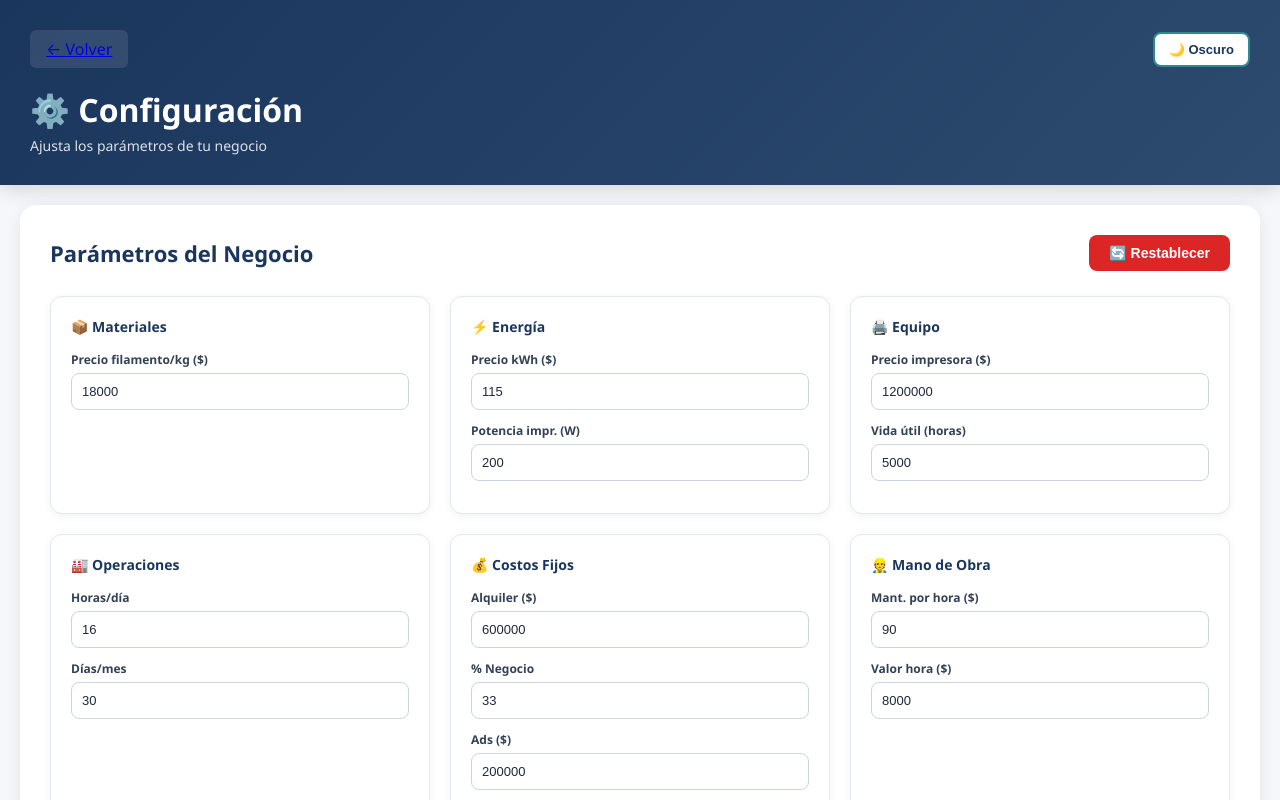
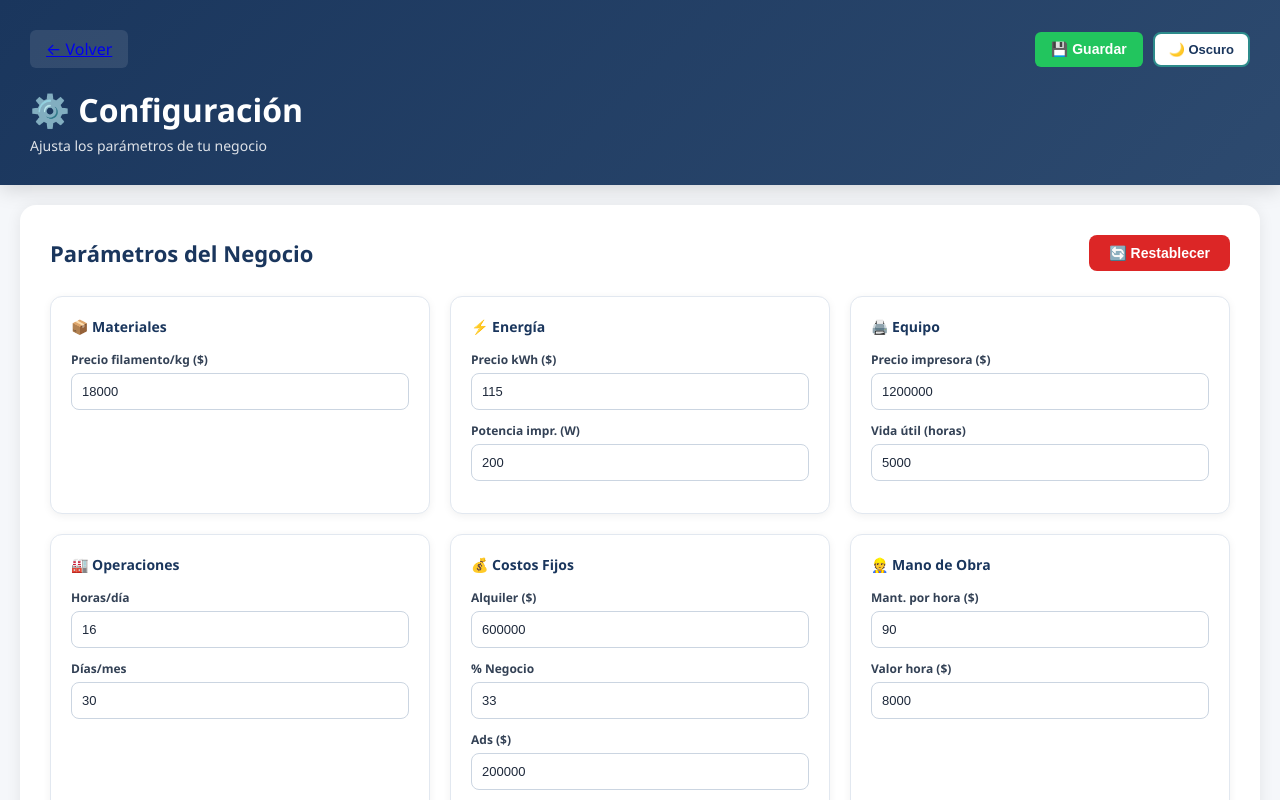
Before and after one commit to JerryblackVe/calculadora-3d, a Next.js app: page /config in a window 1280 px wide. Shown: the top 800 px of the page. Built offline with nearby package versions, Linux system fonts and the light colour scheme; no server answers; the database is empty.

Commit message:
feat: add save buttons to main and config pages

```diff
--- a/pages/config.js
+++ b/pages/config.js
@@ -23,6 +23,7 @@ const DEFAULT_CONFIG = {
 export default function Config() {
   const [darkMode, setDarkMode] = useState(false)
   const [config, setConfig] = useState(DEFAULT_CONFIG)
+  const [saved, setSaved] = useState(false)
 
   useEffect(() => {
     const savedDarkMode = localStorage.getItem('calc3d_darkMode')
@@ -53,6 +54,12 @@ export default function Config() {
   const totalFijos = config.ads + config.monotributo + config.gasolina + alquilerNegocio
   const overheadPorHora = totalFijos / horasImpresionMes
 
+  const guardarCambios = async () => {
+    await saveConfig(config)
+    setSaved(true)
+    setTimeout(() => setSaved(false), 2000)
+  }
+
   const resetConfig = () => {
     setConfig(DEFAULT_CONFIG)
     saveConfig(DEFAULT_CONFIG)
@@ -65,9 +72,14 @@ export default function Config() {
       <header style={{...styles.header, ...theme.header}}>
         <div style={styles.headerTop}>
           <Link href="/" style={styles.backButton}>← Volver</Link>
-          <button onClick={() => setDarkMode(!darkMode)} style={{...styles.themeToggle, ...theme.themeToggle}}>
-            {darkMode ? '☀️ Claro' : '🌙 Oscuro'}
-          </button>
+          <div style={{display: 'flex', gap: '10px'}}>
+            <button onClick={guardarCambios} style={{...styles.saveButton, ...theme.saveButton}}>
+              {saved ? '✅ Guardado' : '💾 Guardar'}
+            </button>
+            <button onClick={() => setDarkMode(!darkMode)} style={{...styles.themeToggle, ...theme.themeToggle}}>
+              {darkMode ? '☀️ Claro' : '🌙 Oscuro'}
+            </button>
+          </div>
         </div>
         <h1 style={{...styles.title, ...theme.title}}>⚙️ Configuración</h1>
         <p style={{...styles.subtitle, ...theme.subtitle}}>Ajusta los parámetros de tu negocio</p>
@@ -271,6 +283,7 @@ const light = {
   title: { color: '#ffffff' },
   subtitle: { color: 'rgba(255, 255, 255, 0.85)' },
   themeToggle: { backgroundColor: '#ffffff', color: '#1a365d', border: '2px solid #2d8b8b' },
+  saveButton: { backgroundColor: '#22c55e', color: '#ffffff', border: 'none', padding: '8px 16px', borderRadius: '6px', cursor: 'pointer', fontSize: '14px', fontWeight: '600' },
   backButton: { color: '#ffffff', textDecoration: 'none', fontSize: '14px', fontWeight: '600' },
   configSection: { backgroundColor: '#ffffff' },
   sectionTitle: { color: '#1a365d', fontWeight: '700' },
@@ -292,6 +305,7 @@ const dark = {
   title: { color: '#ffffff' },
   subtitle: { color: '#ffffff' },
   themeToggle: { background: '#ffffff', color: '#0f172a', border: '2px solid #2d8b8b' },
+  saveButton: { backgroundColor: '#22c55e', color: '#ffffff', border: 'none', padding: '8px 16px', borderRadius: '6px', cursor: 'pointer', fontSize: '14px', fontWeight: '600' },
   backButton: { color: '#ffffff', textDecoration: 'none', fontSize: '14px', fontWeight: '600' },
   configSection: { backgroundColor: '#1e293b' },
   sectionTitle: { color: '#ffffff', fontWeight: '700' },
```
Also changed, not shown: pages/index.js (+13 -0 lines).
